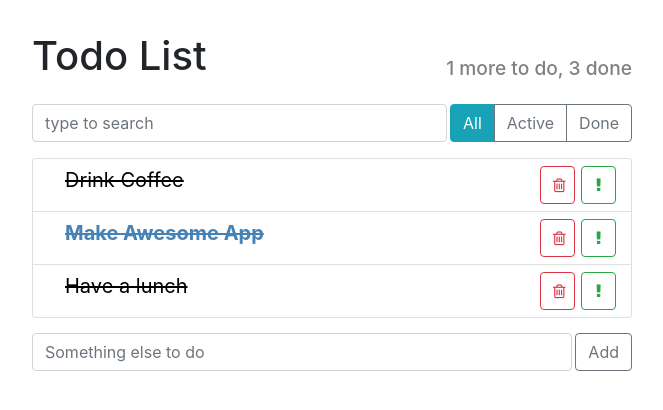
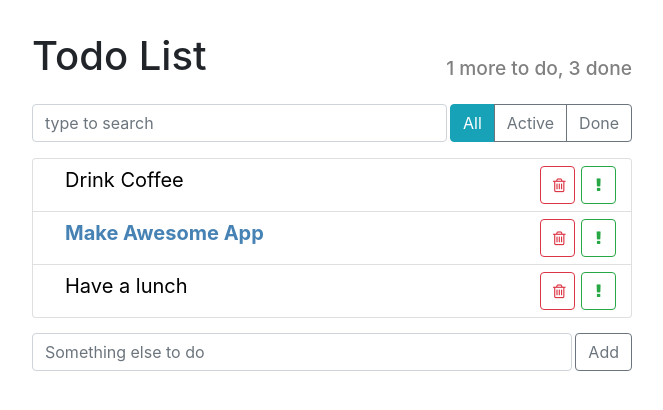
Before and after one commit to AnnaCodes1/todo-app, a React (Create React App) app: page / in a window 1280 px wide. Shown: the top 410 px of the page, without its empty margins (308-971 px from the left). Built offline with nearby package versions, Linux system fonts and the light colour scheme.

Commit message:
changed state for listItem when done

```diff
--- a/src/components/todo-list-item/TodoListItem.jsx
+++ b/src/components/todo-list-item/TodoListItem.jsx
@@ -1,23 +1,61 @@
-import React from 'react'
+import React, { useState } from 'react'
 
 import './todo-list-item.css'
 
-class TodoListItem extends React.Component {
+// class TodoListItem extends React.Component {
 
-  state = {
-    done: true
+//   state = {
+//     done: false
+//   }
+
+//   onLabelClick = () => {
+//     this.setState({
+//       done: true
+//     })
+//   }
+
+//   render() {
+//     const { label, important = false } = this.props
+//     const {done} = this.state;
+
+//     let classNames = "todo-list-item";
+//     if(done) {
+//       classNames += ' done'
+//     }
+
+//     const style = {
+//       color: important ? 'steelblue' : 'black',
+//       fontWeight: important ? 'bold' : 'normal',
+//     }
+
+//     return (
+//       <span className={classNames}>
+//         <span className="todo-list-item-label" style={style}
+//          onClick={this.onLabelClick}>
+//           {label}
+//         </span>
+//         <span>
+//           <button type="button" className="btn btn-outline-danger">
+//             <i className="fa fa-trash-o"></i>
+//           </button>
+//           <button type="button" className="btn btn-outline-success ">
+//             <i className="fa fa-exclamation "></i>
+//           </button>
+//         </span>
+//       </span>
+//     )
+//   }
+// }
+
+const TodoListItem = ({ label, important = false }) => {
+
+  const [done, setDone] = useState(false)
+  const onLabelClick = () => {
+    setDone(true)
   }
 
-  onLabelClick = () => {
-    console.log(`Done: ${this.props.label}`)
-  }
-
-  render() {
-    const { label, important = false } = this.props
-    const {done} = this.state;
-
-    let classNames = "todo-list-item";
-    if(done) {
+  let classNames = 'todo-list-item'
+  if (done) {
     classNames += ' done'
   }
 
@@ -28,8 +66,10 @@ class TodoListItem extends React.Component {
 
   return (
     <span className={classNames}>
-        <span className="todo-list-item-label" style={style}
-         onClick={this.onLabelClick}>
+      <span
+        className="todo-list-item-label"
+        style={style}
+        onClick={onLabelClick}>
         {label}
       </span>
       <span>
@@ -43,37 +83,5 @@ class TodoListItem extends React.Component {
     </span>
   )
 }
-}
-
-
-
-// const TodoListItem = ({ label, important = false }) => {
-//  const onLabelClick = () => {
-//     console.log(`Done: ${label}`)
-//   }
-//   const style = {
-//     color: important ? 'steelblue' : 'black',
-//     fontWeight: important ? 'bold' : 'normal',
-//   }
-
-//   return (
-//     <span className="todo-list-item">
-//       <span
-//         className="todo-list-item-label"
-//         style={style}
-//         onClick={onLabelClick}>
-//         {label}
-//       </span>
-//       <span>
-//         <button type="button" className="btn btn-outline-danger">
-//           <i className="fa fa-trash-o"></i>
-//         </button>
-//         <button type="button" className="btn btn-outline-success ">
-//           <i className="fa fa-exclamation "></i>
-//         </button>
-//       </span>
-//     </span>
-//   )
-// }
 
 export default TodoListItem
```
Lines whose indentation alone changed are shown as unchanged.
